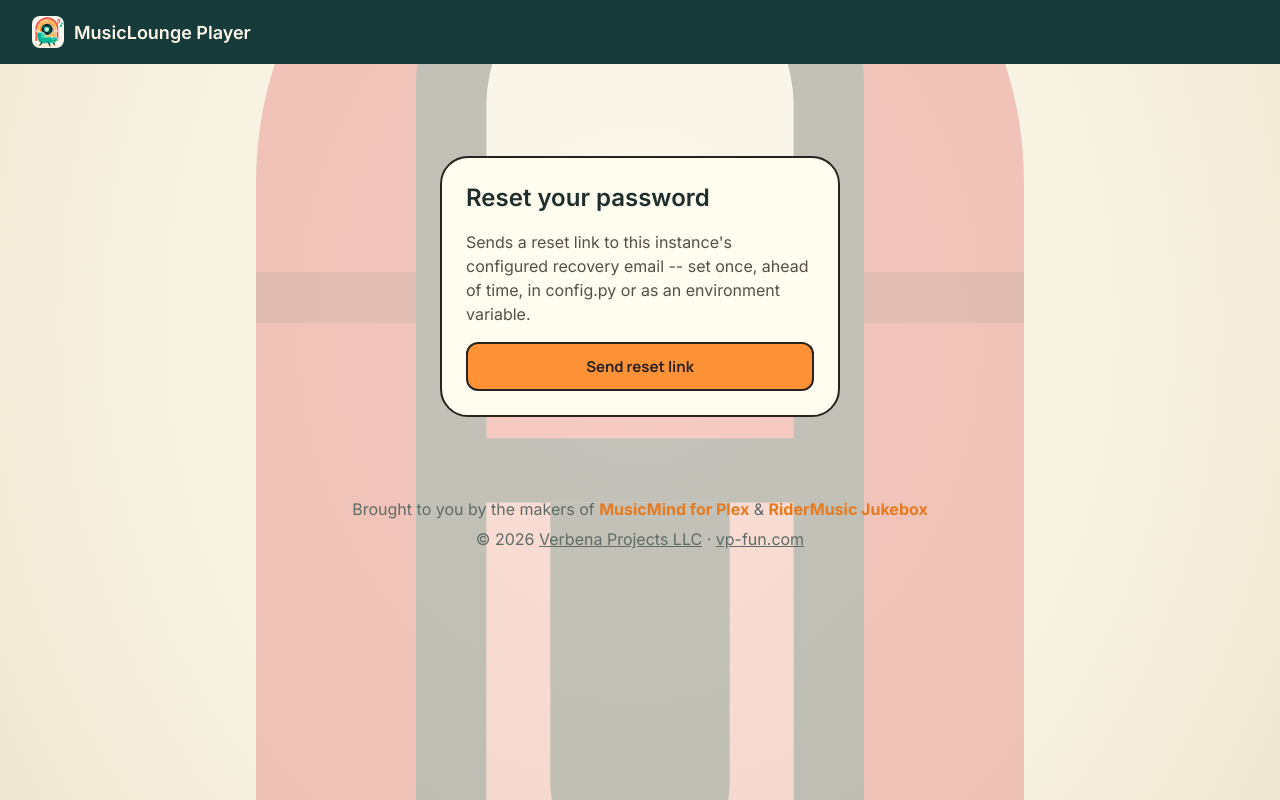
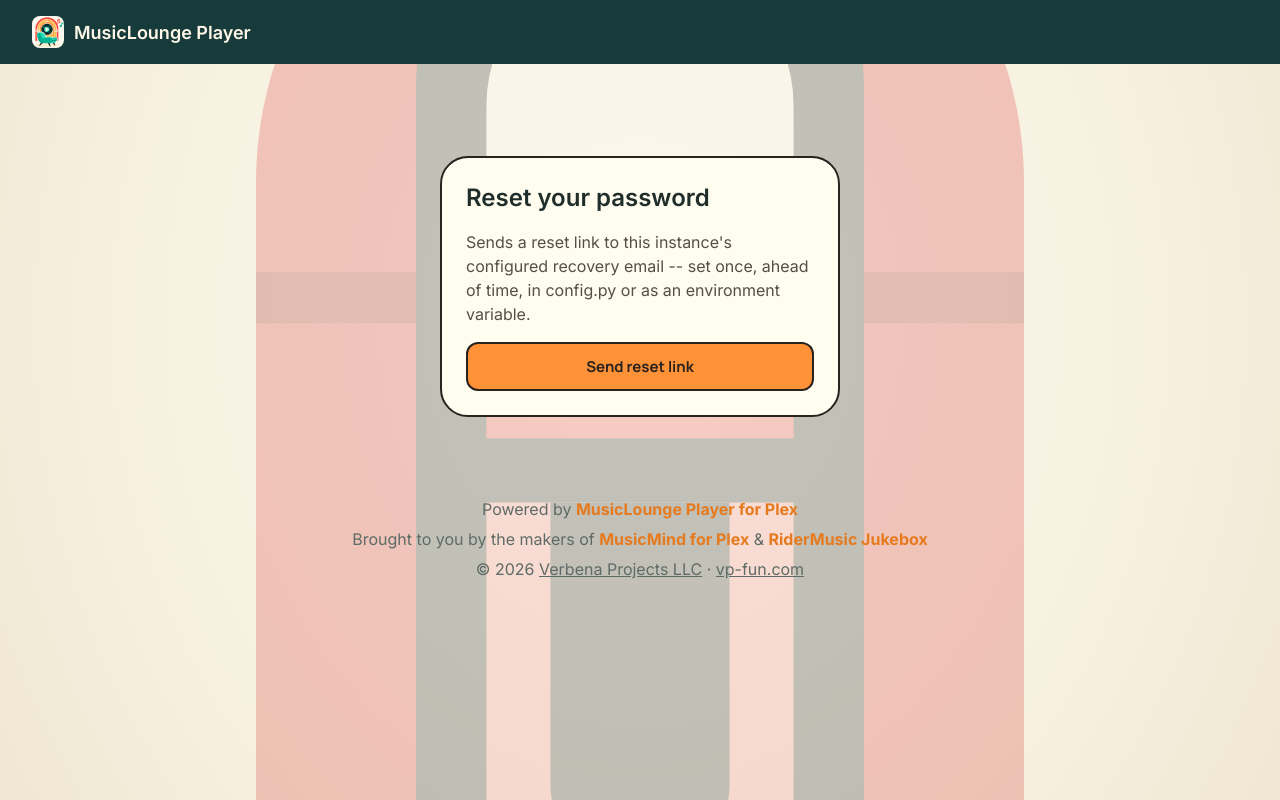
Before and after one commit to earthmonkey419/musicloungeplayerforplex, a Flask app: page /admin/forgot-password in a window 1280 px wide. Run offline with Flask 3, Linux system fonts and the light colour scheme.

Commit message:
Footer: add 'Powered by MusicLounge Player for Plex' link

```diff
--- a/templates/partials/_footer.html
+++ b/templates/partials/_footer.html
@@ -1,4 +1,8 @@
 <footer class="site-footer">
+  <p style="margin:0 0 6px;">
+    Powered by
+    <a href="https://musicloungeplayer.vp-fun.com/" target="_blank" rel="noopener" style="color:var(--orange-deep); font-weight:700; text-decoration:none;">MusicLounge Player for Plex</a>
+  </p>
   <p style="margin:0 0 6px;">
     Brought to you by the makers of
     <a href="https://musicmind.vp-fun.com/" target="_blank" rel="noopener" style="color:var(--orange-deep); font-weight:700; text-decoration:none;">MusicMind for Plex</a>
```
